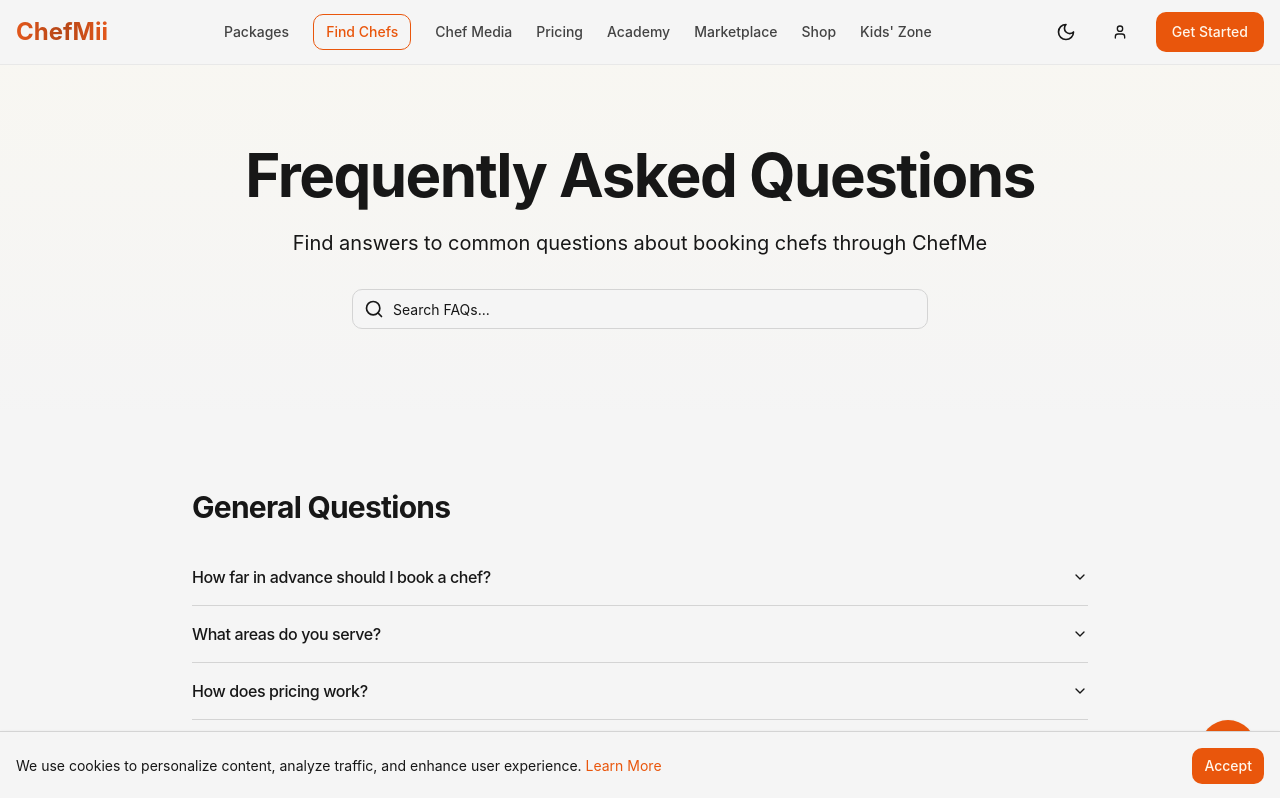
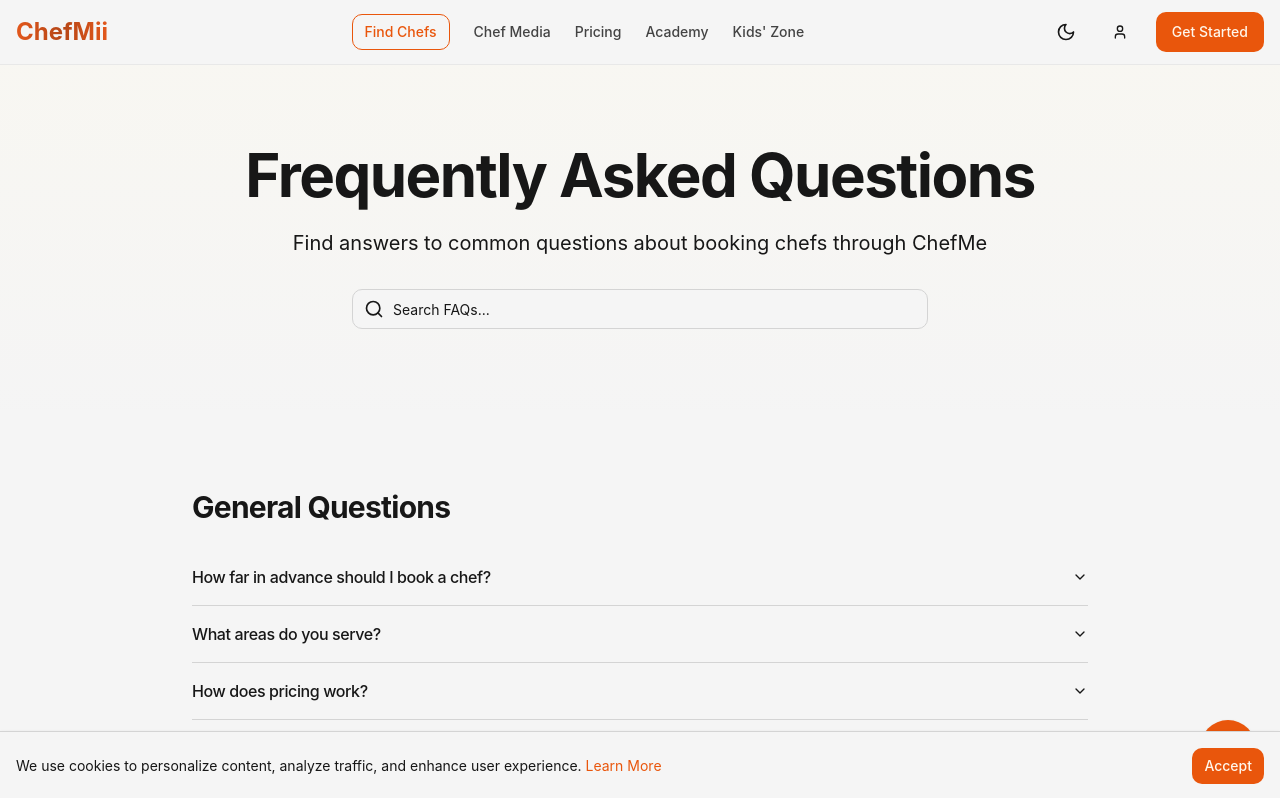
Before and after one commit to Joseyosei/ChefMii, a React (Vite) app: page /faq in a window 1280 px wide. Shown: the top 798 px of the page. Built offline with nearby package versions, Linux system fonts and the light colour scheme; the HTML template or start-up script is replaced by a standard one.

Commit message:
Upload codebase file src/components/Navbar.tsx

```diff
--- a/src/components/Navbar.tsx
+++ b/src/components/Navbar.tsx
@@ -19,13 +19,10 @@ const Navbar = () => {
   const navigate = useNavigate();
 
   const navLinks = [
-    { href: "/packages", label: "Packages" },
     { href: "/find-chefs", label: "Find Chefs", isButton: true },
     { href: "/chef-media", label: "Chef Media" },
     { href: "/pricing", label: "Pricing" },
     { href: "/academy", label: "Academy" },
-    { href: "/marketplace", label: "Marketplace" },
-    { href: "/shop", label: "Shop" },
     { href: "/kids-zone", label: "Kids' Zone" },
   ];
 
```
